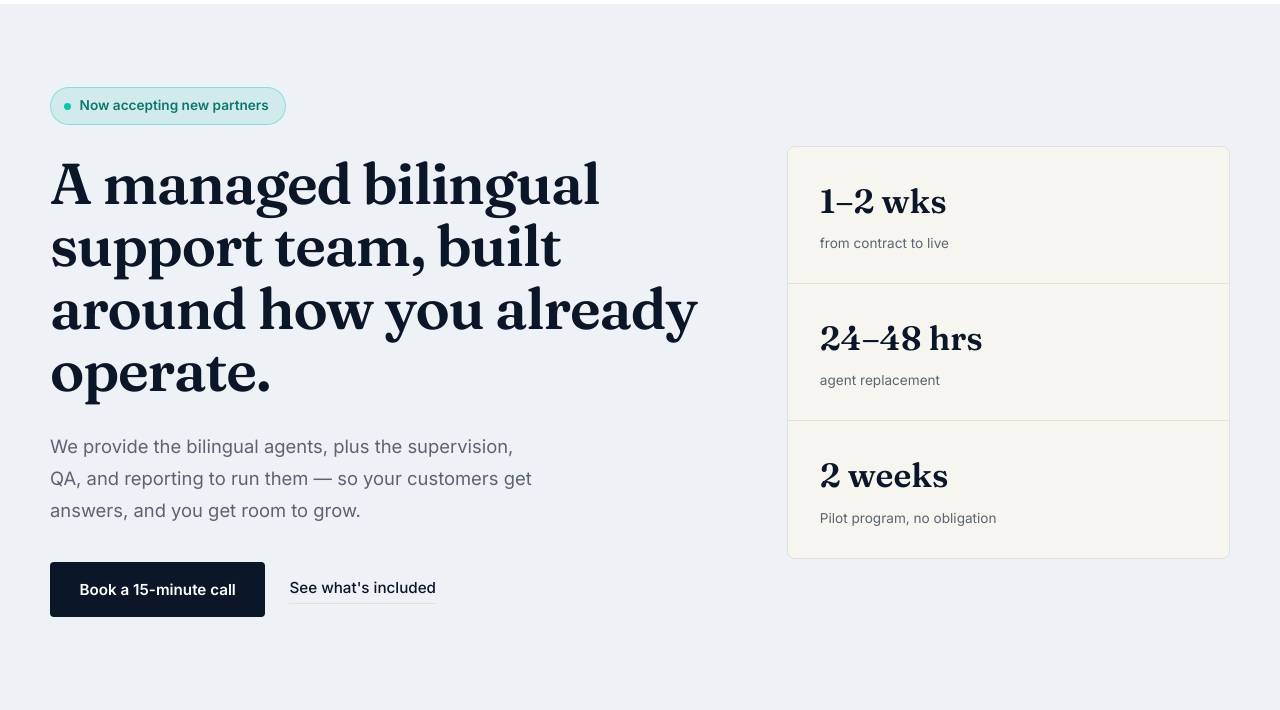
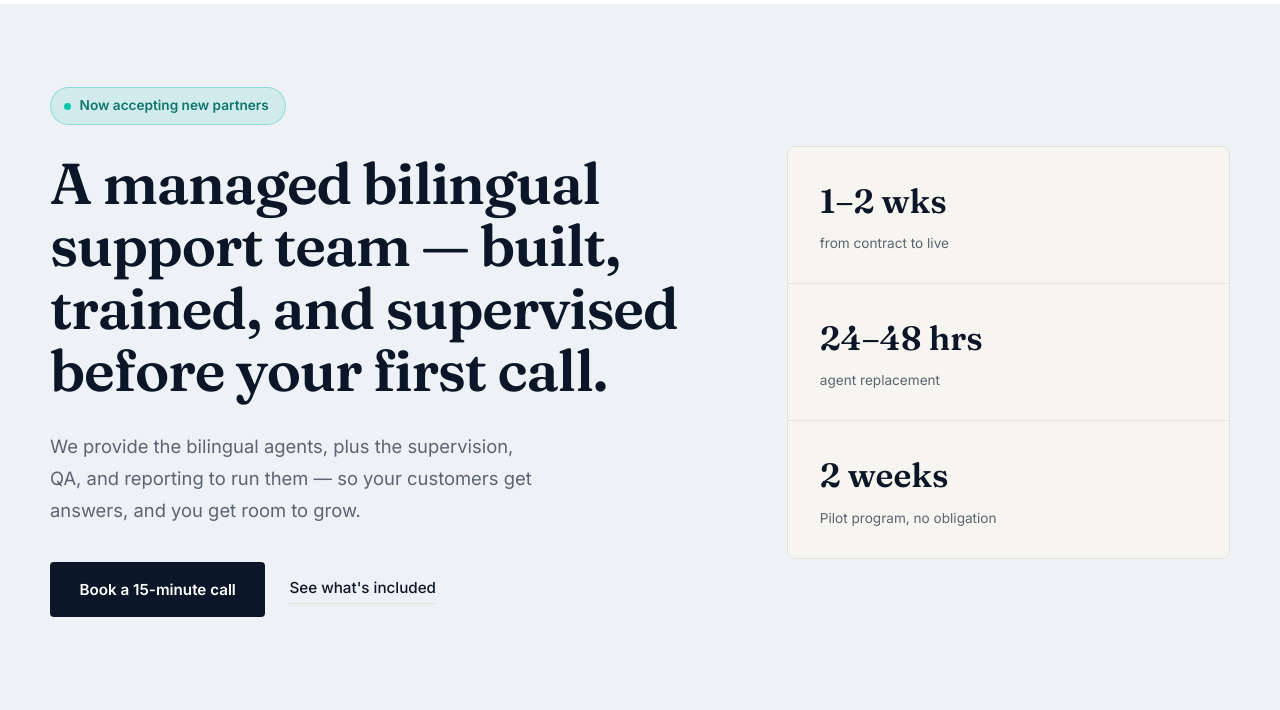
Before and after one commit to Aderlin26/bilingualdesk, a plain HTML site: page index.html in a window 1280 px wide. Shown: the part 73-783 px from the top of the page. Drawn offline with Linux system fonts and the light colour scheme.

Commit message:
Update index.html 7

```diff
--- a/index.html
+++ b/index.html
@@ -217,7 +217,7 @@ footer em{font-style:italic;color:var(--teal-deep)}
 <div class="hero-inner">
 <div>
 <div class="kicker"><span class="kicker-dot"></span>Now accepting new partners</div>
-<h1>A managed bilingual support team, built around how you already operate.</h1>
+<h1>A managed bilingual support team — built, trained, and supervised before your first call.</h1>
 <p class="hero-sub">We provide the bilingual agents, plus the supervision, QA, and reporting to run them — so your customers get answers, and you get room to grow.</p>
 <div class="hero-actions">
 <a href="#contact" class="btn-primary">Book a 15-minute call</a>
```
